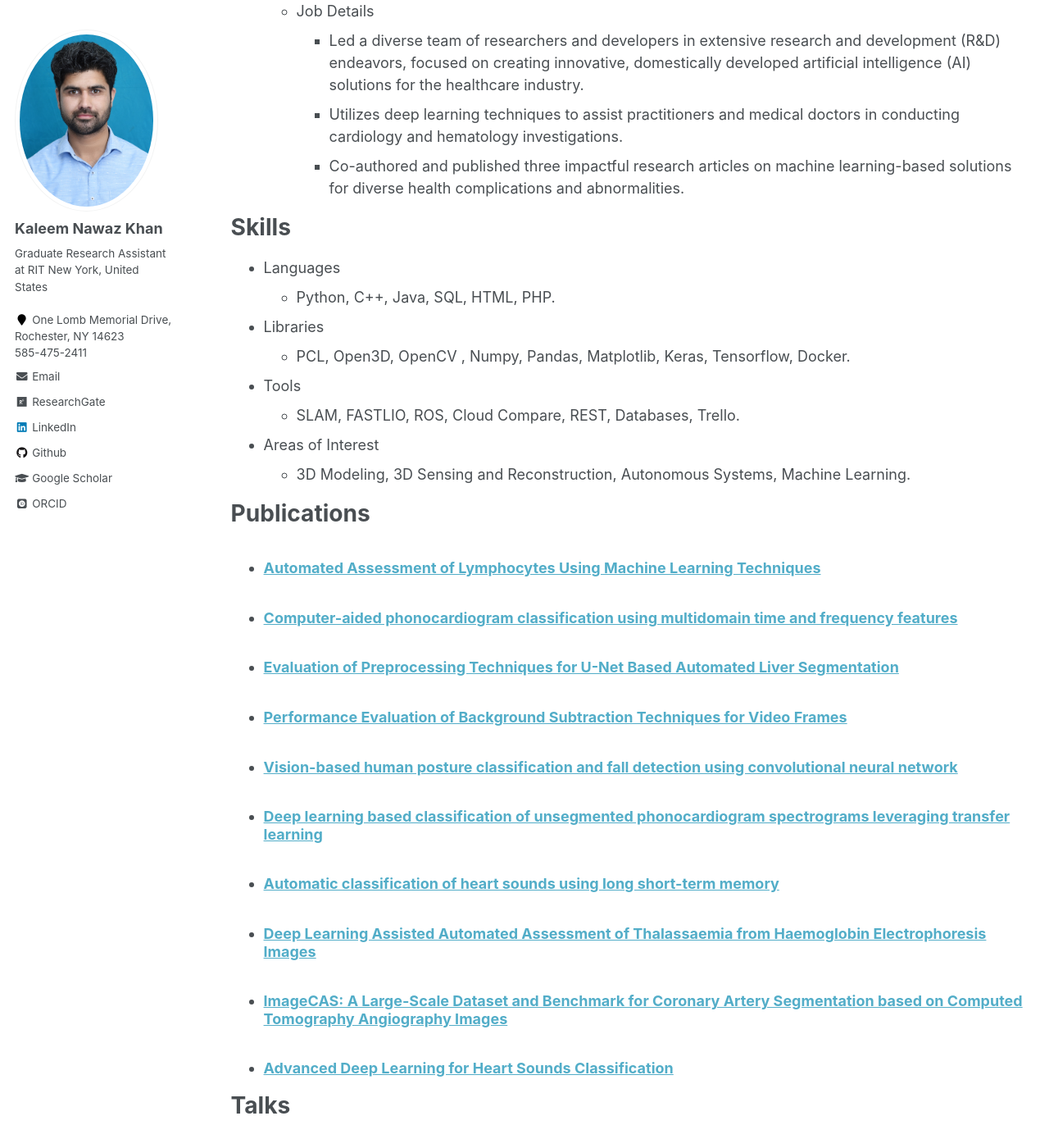
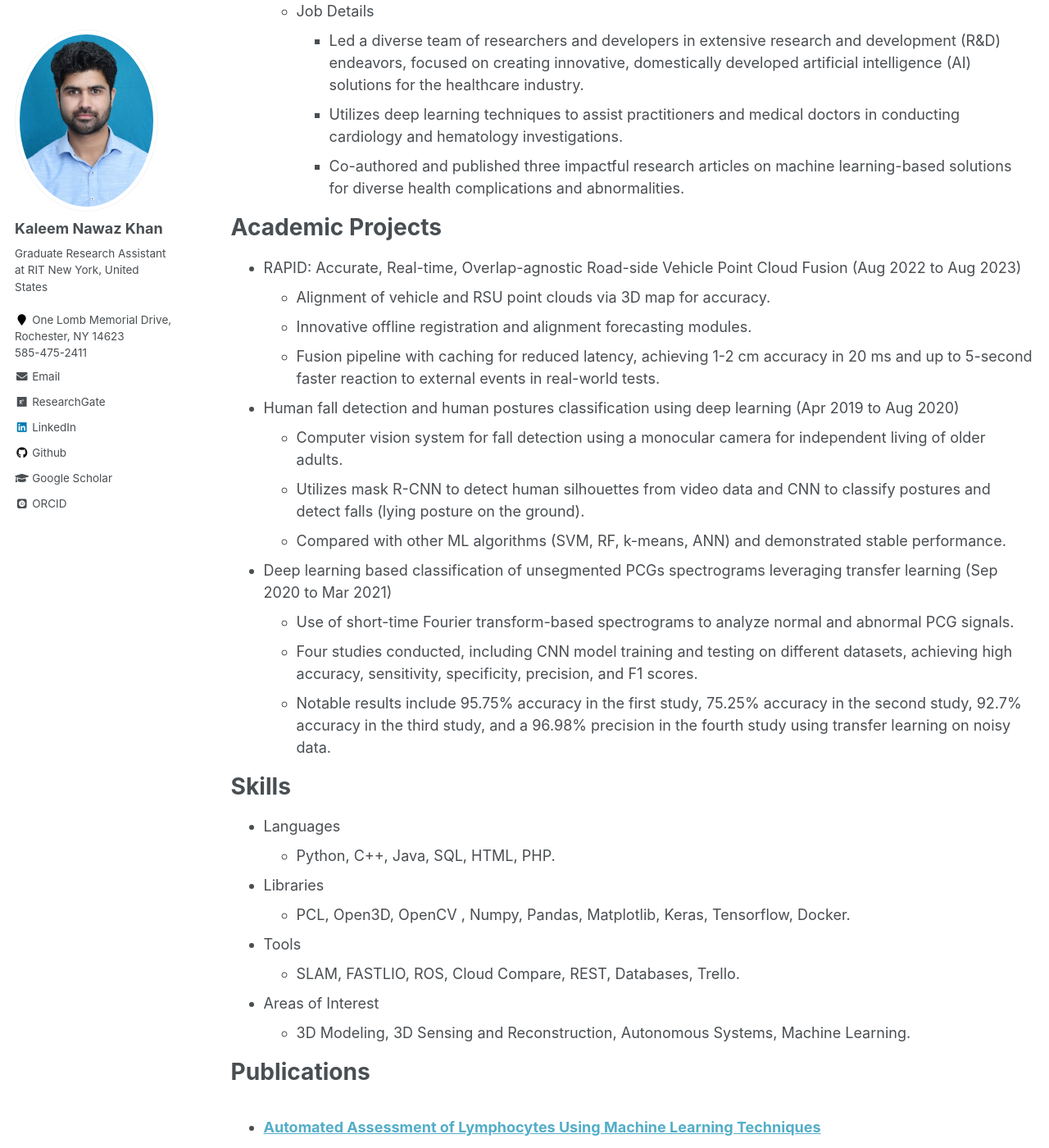
Before and after one commit to KaleemNwzKhan/KaleemNwzKhan.github.io, a Jekyll site: the page built from _pages/cv.md, in a window 1280 px wide and 1400 px high, scrolled down 777 px. Shown: the whole window at 82% size. Built offline with Jekyll 4.4.1, drawn with Linux system fonts in a browser that asks for light colours; some web fonts are replaced.

Commit message:
Changes Added

```diff
--- a/_pages/cv.md
+++ b/_pages/cv.md
@@ -31,6 +31,20 @@ Work experience
     * Utilizes deep learning techniques to assist practitioners and medical doctors in conducting cardiology and hematology investigations.
     * Co-authored and published three impactful research articles on machine learning-based solutions for diverse health complications and abnormalities.
 
+Academic Projects
+======
+* RAPID: Accurate, Real-time, Overlap-agnostic Road-side Vehicle Point Cloud Fusion	 (Aug 2022 to Aug 2023)
+  * Alignment of vehicle and RSU point clouds via 3D map for accuracy.
+  * Innovative offline registration and alignment forecasting modules.
+  * Fusion pipeline with caching for reduced latency, achieving 1-2 cm accuracy in 20 ms and up to 5-second faster reaction to external events in real-world tests.
+* Human fall detection and human postures classification using deep learning	(Apr 2019 to Aug 2020)
+  * Computer vision system for fall detection using a monocular camera for independent living of older adults.
+  * Utilizes mask R-CNN to detect human silhouettes from video data and CNN to classify postures and detect falls (lying posture on the ground).
+  * Compared with other ML algorithms (SVM, RF, k-means, ANN) and demonstrated stable performance.
+* Deep learning based classification of unsegmented PCGs spectrograms leveraging transfer learning  (Sep 2020 to Mar 2021)
+  * Use of short-time Fourier transform-based spectrograms to analyze normal and abnormal PCG signals.
+  * Four studies conducted, including CNN model training and testing on different datasets, achieving high accuracy, sensitivity, specificity, precision, and F1 scores.
+  * Notable results include 95.75% accuracy in the first study, 75.25% accuracy in the second study, 92.7% accuracy in the third study, and a 96.98% precision in the fourth study using transfer learning on noisy data.
 
 Skills
 ======
```
